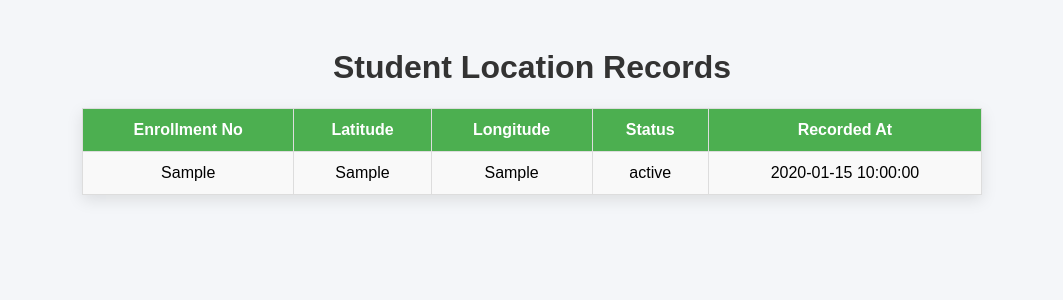
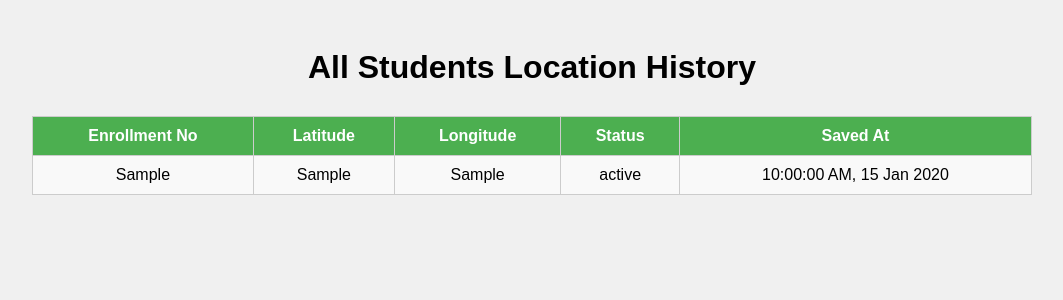
Before and after one commit to Beast-arpit/Ethos-2025, a PHP site: page /viewlocation.php in a window 1280 px wide. Shown: the top 300 px of the page, without its empty margins (108-1171 px from the left). Run offline with PHP 8.4, Linux system fonts and the light colour scheme; tables that the repository leaves empty or names only in its code hold one stand-in row (values such as "Sample post").

Commit message:
Update viewlocation.php

```diff
--- a/viewlocation.php
+++ b/viewlocation.php
@@ -1,19 +1,12 @@
 <?php
-session_start();
+// Start session if needed
+// session_start();
 
-// Optional: check if staff/admin is logged in
-if (!isset($_SESSION['staff_logged_in'])) {
-    // redirect to login if needed
-    // header("Location: staff_login.php");
-    // exit();
-}
-
-include "db.php"; // connect to database
+include "db.php"; // Make sure this connects to database `website1`
 
 try {
-    // Fetch all location records from student_locations table
-    $stmt = $pdo->prepare("SELECT enrollment_no, latitude, longitude, status, created_at FROM student_locations ORDER BY created_at DESC");
-    $stmt->execute();
+    // Fetch all location records, newest first
+    $stmt = $pdo->query("SELECT enrollment_no, latitude, longitude, status, created_at FROM student_locations ORDER BY created_at DESC");
     $locations = $stmt->fetchAll(PDO::FETCH_ASSOC);
 } catch (PDOException $e) {
     die("Database error: " . $e->getMessage());
@@ -25,45 +18,20 @@ try {
 <head>
 <meta charset="UTF-8">
 <meta name="viewport" content="width=device-width, initial-scale=1.0">
-<title>View Student Locations</title>
+<title>All Students Location History</title>
 <style>
-    body {
-        font-family: Arial, sans-serif;
-        background-color: #f4f6f9;
-        padding: 20px;
-    }
-    h1 {
-        text-align: center;
-        color: #333;
-    }
-    table {
-        border-collapse: collapse;
-        width: 100%;
-        max-width: 900px;
-        margin: 20px auto;
-        background-color: #fff;
-        box-shadow: 0 5px 15px rgba(0,0,0,0.1);
-    }
-    th, td {
-        border: 1px solid #ddd;
-        padding: 12px;
-        text-align: center;
-    }
-    th {
-        background-color: #4CAF50;
-        color: white;
-    }
-    tr:nth-child(even) {
-        background-color: #f9f9f9;
-    }
-    tr:hover {
-        background-color: #e8f5e9;
-    }
+    body { font-family: Arial, sans-serif; padding: 20px; background: #f0f0f0; }
+    h1 { text-align: center; margin-bottom: 30px; }
+    table { border-collapse: collapse; width: 100%; max-width: 1000px; margin: auto; background: white; }
+    th, td { border: 1px solid #ccc; padding: 10px; text-align: center; }
+    th { background-color: #4CAF50; color: white; }
+    tr:nth-child(even) { background-color: #f9f9f9; }
+    tr:hover { background-color: #d0f0d0; }
 </style>
 </head>
 <body>
 
-<h1>Student Location Records</h1>
+<h1>All Students Location History</h1>
 
 <table>
     <tr>
@@ -71,25 +39,23 @@ try {
         <th>Latitude</th>
         <th>Longitude</th>
         <th>Status</th>
-        <th>Recorded At</th>
+        <th>Saved At</th>
     </tr>
-
     <?php if($locations): ?>
         <?php foreach($locations as $loc): ?>
             <tr>
-                <td><?= htmlspecialchars($loc['enrollment_no']) ?></td>
-                <td><?= htmlspecialchars($loc['latitude']) ?></td>
-                <td><?= htmlspecialchars($loc['longitude']) ?></td>
-                <td><?= htmlspecialchars($loc['status']) ?></td>
-                <td><?= htmlspecialchars($loc['created_at']) ?></td>
+                <td><?php echo htmlspecialchars($loc['enrollment_no']); ?></td>
+                <td><?php echo htmlspecialchars($loc['latitude']); ?></td>
+                <td><?php echo htmlspecialchars($loc['longitude']); ?></td>
+                <td><?php echo htmlspecialchars($loc['status']); ?></td>
+                <td><?php echo date("h:i:s A, d M Y", strtotime($loc['created_at'])); ?></td>
             </tr>
         <?php endforeach; ?>
     <?php else: ?>
         <tr>
-            <td colspan="5">No location records found.</td>
+            <td colspan="5">No location data found.</td>
         </tr>
     <?php endif; ?>
-
 </table>
 
 </body>
```
